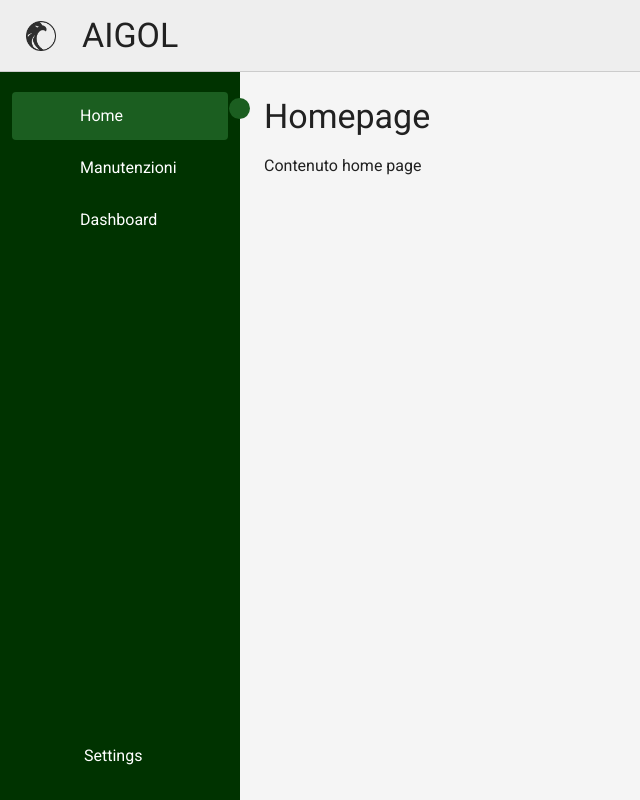
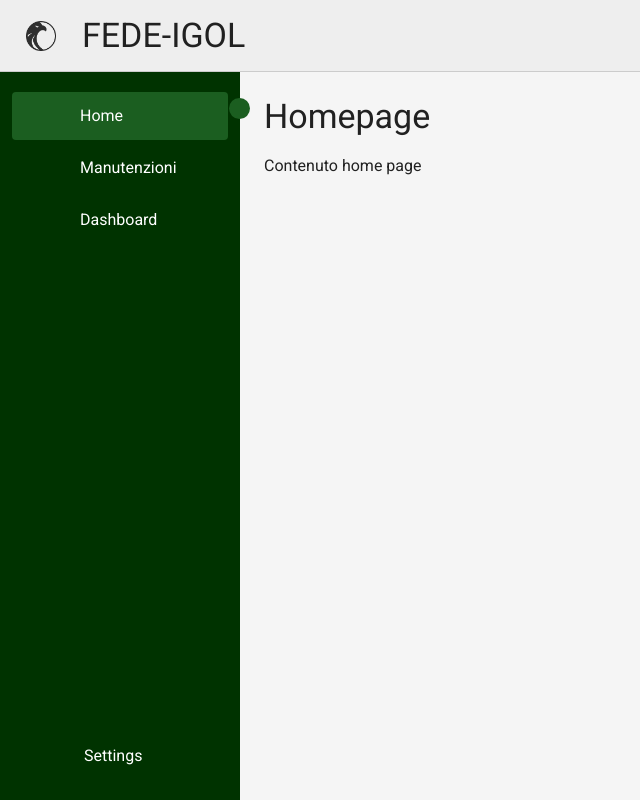
Before and after one commit to fedeviotti/fede-igol, a Next.js app: page / in a window 1280 px wide. Shown: the whole page, without its empty margins (0-640 px from the left). Built offline with nearby package versions, Linux system fonts and the light colour scheme; some icons are missing; what @mui/material-nextjs would draw is missing.

Commit message:
fix: update logo text in Topbar component

```diff
--- a/src/components/Topbar.tsx
+++ b/src/components/Topbar.tsx
@@ -29,7 +29,7 @@ export default function Topbar() {
       >
         <Image src="/eagle.png" alt="Eagle logo" width={50} height={50} priority />
         <Typography component="h1" variant="h4" sx={{ color: 'text.primary' }}>
-          AIGOL
+          FEDE-IGOL
         </Typography>
       </Box>
       <UserButton />
```
